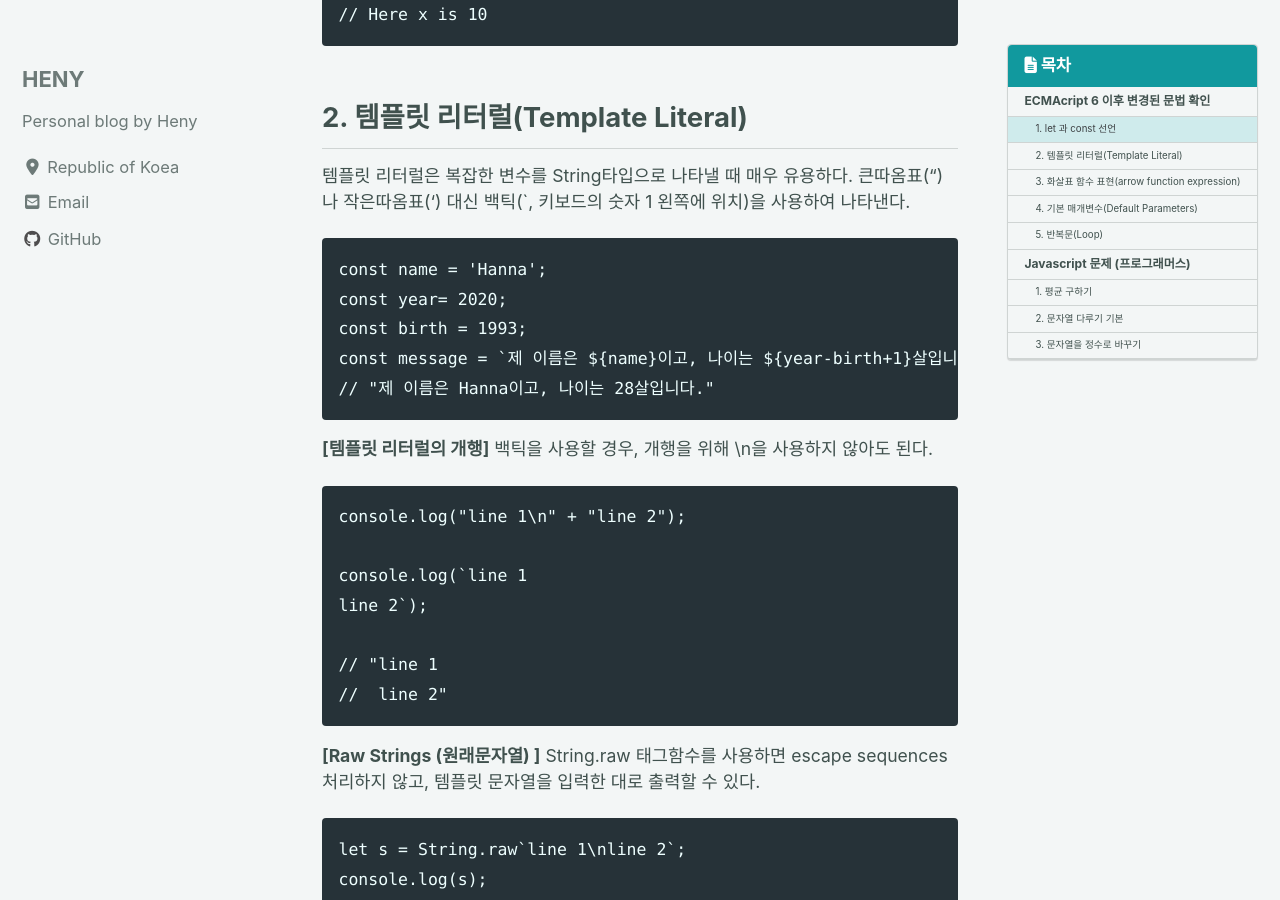
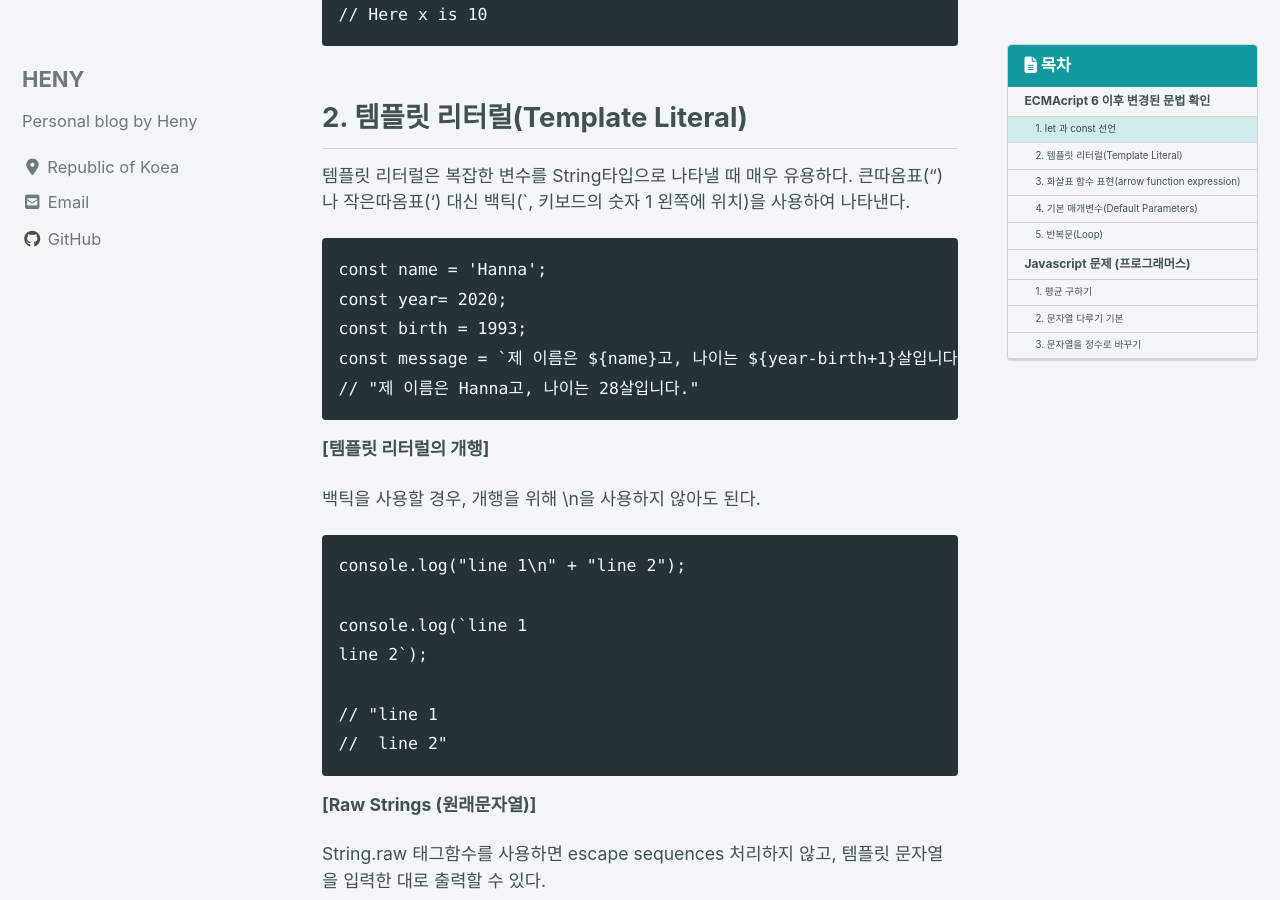
Before and after one commit to henylife/henylife.github.io, a Jekyll site: the page built from _posts/2020-05-29-es6-1.md, in a window 1280 px wide and 900 px high, scrolled down 1473 px. Built offline with Jekyll 4.4.1, drawn with Linux system fonts in a browser that asks for light colours; cached includes are drawn as plain includes; nearby versions of some CDN libraries; comment, search, counter and statistics services are not loaded; some of the changed text lies outside the part shown.

Commit message:
오타 수정

````diff
--- a/_posts/2020-05-29-es6-1.md
+++ b/_posts/2020-05-29-es6-1.md
@@ -55,11 +55,12 @@ var x = 10;
 const name = 'Hanna';
 const year= 2020;
 const birth = 1993;
-const message = `제 이름은 ${name}이고, 나이는 ${year-birth+1}살입니다.`;
-// "제 이름은 Hanna이고, 나이는 28살입니다."
+const message = `제 이름은 ${name}고, 나이는 ${year-birth+1}살입니다.`;
+// "제 이름은 Hanna고, 나이는 28살입니다."
 ```
 
 **[템플릿 리터럴의 개행]**
+
 백틱을 사용할 경우, 개행을 위해 \n을 사용하지 않아도 된다.
 ```
 console.log("line 1\n" + "line 2");
@@ -71,7 +72,8 @@ line 2`);
 //  line 2"
 ```
 
-**[Raw Strings (원래문자열) ]**
+**[Raw Strings (원래문자열)]**
+
 String.raw 태그함수를 사용하면  escape sequences 처리하지 않고,
 템플릿 문자열을 입력한 대로 출력할 수 있다.
 ```
@@ -127,6 +129,7 @@ multiply(5, undefined); // 5
 ES6 이후, for..in 과 for..of 가 추가되었다.
 
 **[for... in 반복문]**
+
 for...in 반복문을 사용하면 객체의 모든 키(key)를 순회할 수 있다.
 ```
 const object = { a: 1, b: 2, c: 3 };
@@ -155,7 +158,6 @@ for (let key in obj) {
 ```
 
 **[for...of 반복문]**
-사용할 수 있는 반복 가능한 객체의 종류는 Array, String, Map, Set 등이 있다.
 
 for...of는 반복 가능한(iterable) 객체의 순회를 도와주는 반복문이다.
 때문에 Array만 반복할 수 있는 forEach 함수와 달리, 내부에 [Symbol.iterator]를 가진 객체라면 어떤 객체든 순회할 수 있다.
@@ -216,7 +218,7 @@ function solution(arr) {
 
 > 학습내용 : 정규표현식 / 숫자체크(isNaN,parseInt, ..etc)
 
- **정규표현식 사용]**
+ **[정규표현식 사용]**
 ```
 function solution(s) {
   let regex = /^\d{6}$|^\d{4}$/;
````
